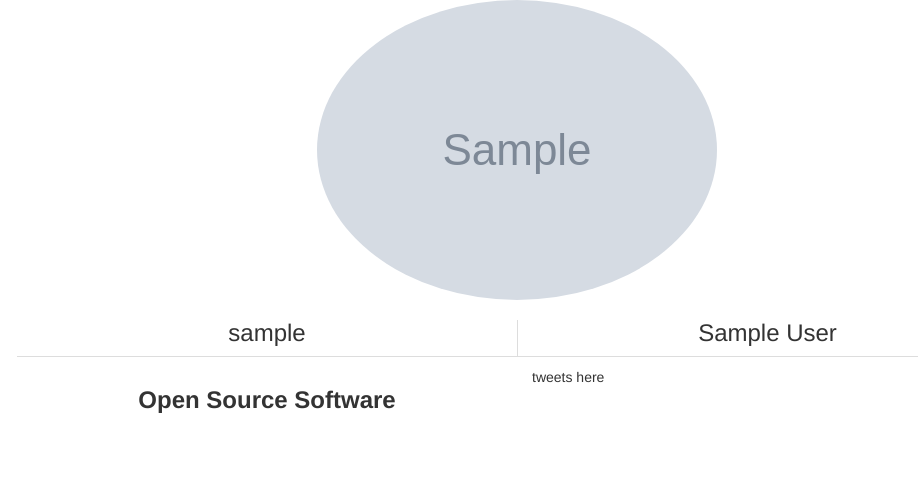
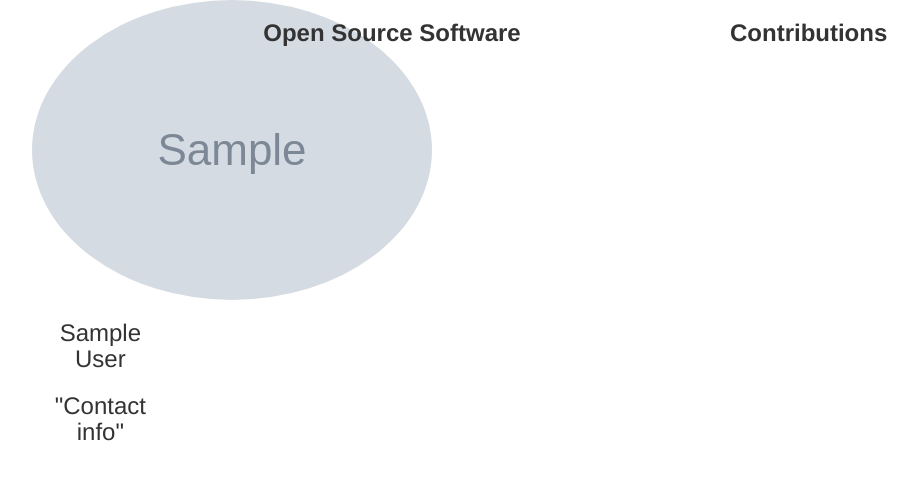
Before and after one commit to ChasingLogic/gh_portfolio, a Flask app: template gh_portfolio/templates/index.html in a window 1280 px wide. Shown: the top 480 px of the page, without its empty margins (123-1041 px from the left). Run offline with Flask 2, Linux system fonts and the light colour scheme; the template is opened without the code that fills it: most values are stand-ins (such as "Sample title", 1, 10 or a date in 2020); grey boxes marked "Sample" are stand-in pictures; parts of the project's set-up code (start-up, migrations or seed data) failed here and were passed over; some libraries are stand-ins or nearby versions.

Commit message:
got the layout fixed

```diff
--- a/gh_portfolio/templates/index.html
+++ b/gh_portfolio/templates/index.html
@@ -9,19 +9,20 @@
 
 <div class="container-fluid">
 	<div class="row">
-		<a class="col-md-12" href="https://github.com/chasinglogic">
-			<img class="img-circle profile-pic center-block" src={{ owner.avatar_url }} alt="A handsome face!">
+		<div class="sidebar col-sm-3 col-md-2">
+			<a href="https://github.com/chasinglogic">
+				<img class="center-block img-circle profile-pic" src={{ owner.avatar_url }} alt="A handsome face!">
 			</a>
+			<div class="center-block text-center">
+				<h3>{{ owner.full_name }}</h3>
+				<h3>"Contact info"</h3>
+			</div>
 		</div>
 
-	<div class="row">
-		<h3 class="large-name col-md-6">{{ owner.login }}</h3>
-		<h3 id="full-name" class="large-name col-md-6">{{ owner.full_name }}</h3>
-	</div>
-
+		<div class="col-sm-9 col-md-10">
 			<div class="row">
 				<div class="col-md-6">
-			<h3><strong>Open Source Software</strong></h3>
+					<h3 class="text-center" ><strong>Open Source Software</strong></h3>
 					<div class="repos">
 						{% for repo in repos %}
 						{% if repo.private == false and repo.name != "dotfiles" %}
@@ -42,9 +43,28 @@
 					</div>
 				</div>
 				<div class="col-md-6">
-			tweets here
+					<h3 class="text-center" ><strong>Contributions</strong></h3>
+					<div class="repos">
+						{% for repo in repos %}
+						{% if repo.private == false and repo.name != "dotfiles" %}
+						<blockquote class="repo-card">
+							<dl class="dl-horizontal">
+								<dt>Name</dt>
+								<dd><a href={{ repo.html_url }} >{{ repo.name }}</a></dd>
+								<dt>Description</dt>
+								<dd>{{ repo.description }}</dd>
+								<dt>Language</dt>
+								<dd>{{ repo.language }}</dd>
+								<dt>Commits</dt>
+								<dd>{{ repo.total_commits }}</dd>
+							</dl>
+						</blockquote>
+						{% endif %}
+						{% endfor %}
 					</div>
 				</div>
 			</div>
-
+		</div>
+	</div>
+</div>
 <script src="https://maxcdn.bootstrapcdn.com/bootstrap/3.3.6/js/bootstrap.min.js" integrity="sha384-0mSbJDEHialfmuBBQP6A4Qrprq5OVfW37PRR3j5ELqxss1yVqOtnepnHVP9aJ7xS" crossorigin="anonymous"></script>
```
Lines whose indentation alone changed are shown as unchanged.
